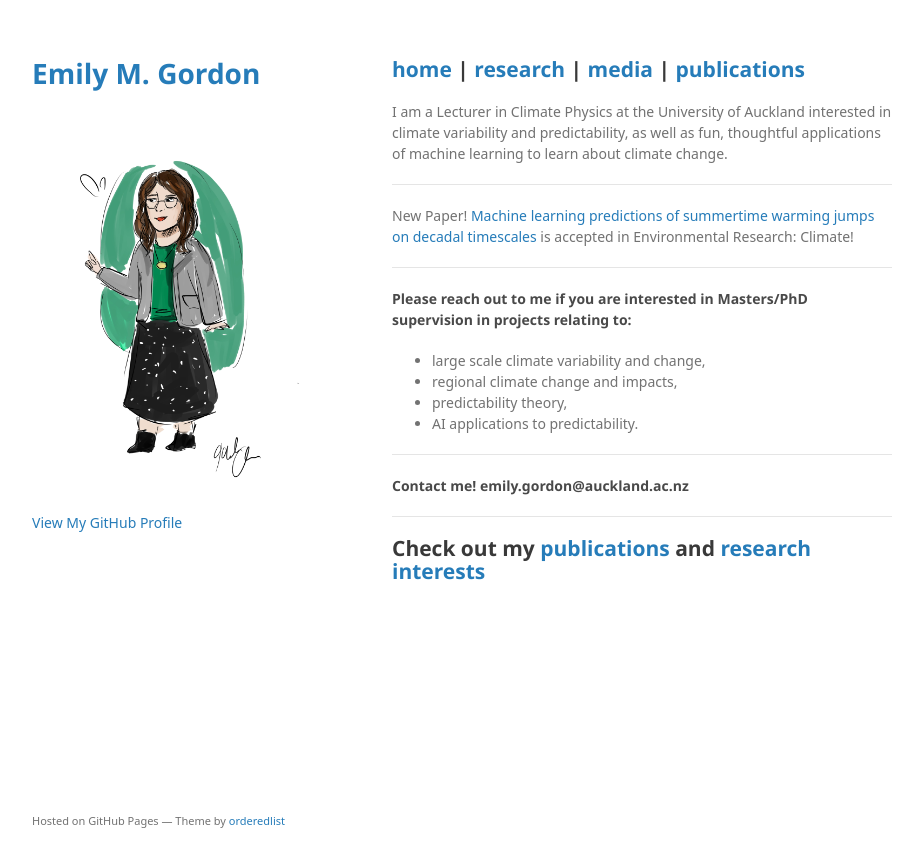
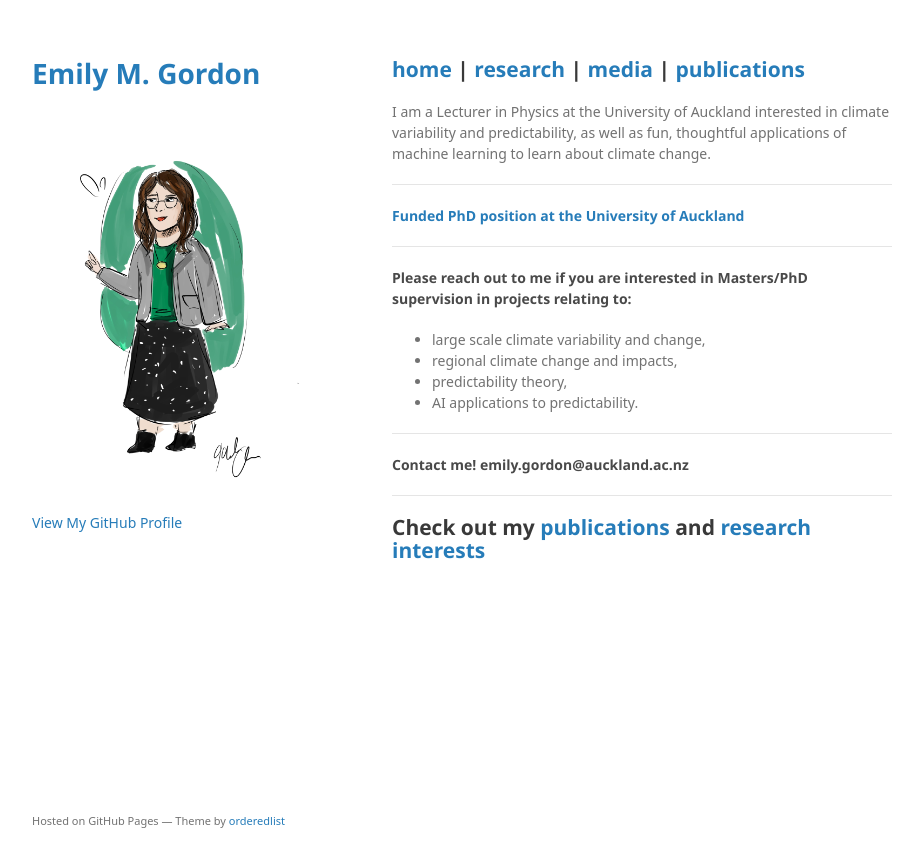
Before and after one commit to emily-gordy/emily-gordy.github.io, a Jekyll site: the page built from index.md, in a window 1280 px wide. Shown: the top 867 px of the page, without its empty margins (178-1101 px from the left). Built offline with Jekyll 4.4.1, drawn with Linux system fonts in a browser that asks for light colours; some web fonts are replaced; a script that is not in the unit is left out; the repository's description, which GitHub fills in, is left out; our own code applies the rules of GitHub Pages for plain Markdown files.

Commit message:
add PhD position details
Updated lecturer title and added new PhD position information.

```diff
--- a/index.md
+++ b/index.md
@@ -4,11 +4,11 @@ layout: default
 
 ## [home](https://emily-gordy.github.io/) | [research](https://emily-gordy.github.io/research/) | [media](https://emily-gordy.github.io/media/) | [publications](https://emily-gordy.github.io/publications/)
 
-I am a Lecturer in Climate Physics at the University of Auckland interested in climate variability and predictability, as well as fun, thoughtful applications of machine learning to learn about climate change.
+I am a Lecturer in Physics at the University of Auckland interested in climate variability and predictability, as well as fun, thoughtful applications of machine learning to learn about climate change.
 
 * * *
 
-New Paper! [Machine learning predictions of summertime warming jumps on decadal timescales](https://iopscience.iop.org/article/10.1088/2752-5295/ae488c) is accepted in Environmental Research: Climate!
+#### [Funded PhD position at the University of Auckland](https://www.auckland.ac.nz/assets/study/scholarships-and-funding/types-of-scholarships/postgraduate-scholarships/doctoral-scholarships/phd-ocean-atmosphere-interaction-20260820.pdf)
 
 * * *
 
```
